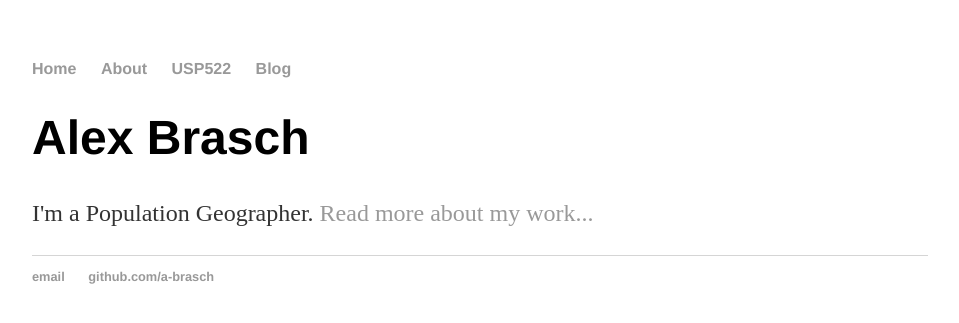
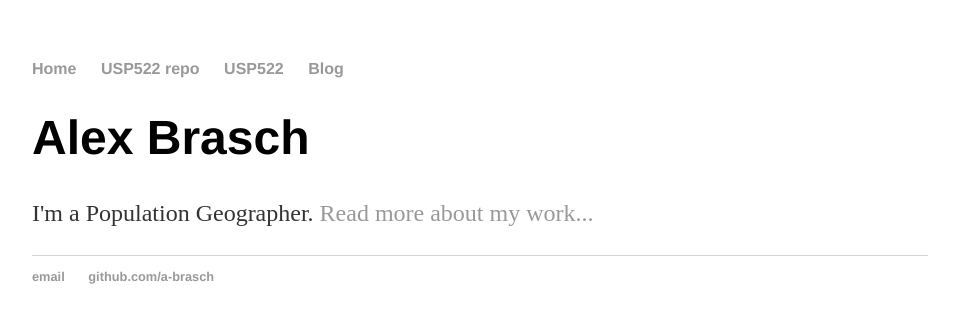
Before and after one commit to a-brasch/a-brasch.github.io, a Jekyll site: the page built from index.html, in a window 1280 px wide. Shown: the top 323 px of the page, without its empty margins (160-1119 px from the left). Built offline with Jekyll 4.4.1, drawn with Linux system fonts in a browser that asks for light colours.

Commit message:
Update default.html

```diff
--- a/_layouts/default.html
+++ b/_layouts/default.html
@@ -9,7 +9,7 @@
 			<nav>
 	    		<ul>
 	        		<li><a href="/">Home</a></li>
-		        	<li><a href="/about">About</a></li>
+		        	<li><a href="https://github.com/a-brasch/PSU-USP522-Practicum/blob/master/USP522_DiffPrivOR_Submitted_Comments_FINAL.html">USP522 repo</a></li>
 	        		<li><a href="/USP522.html">USP522</a></li>
 	        		<li><a href="/blog">Blog</a></li>
 	    		</ul>
```
